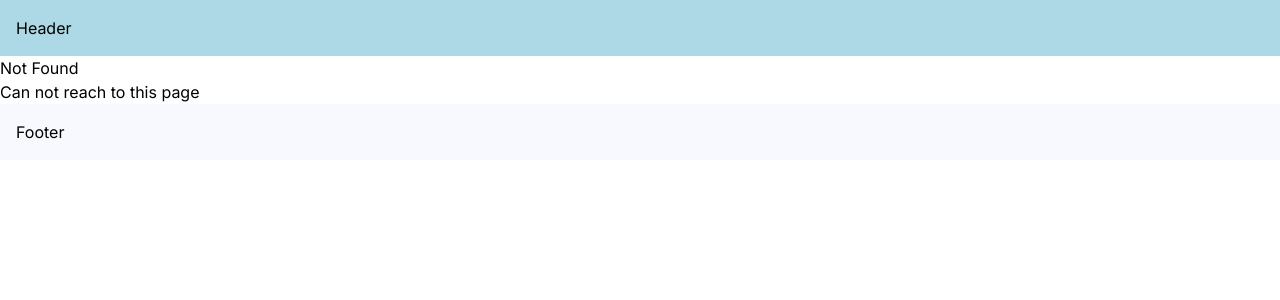
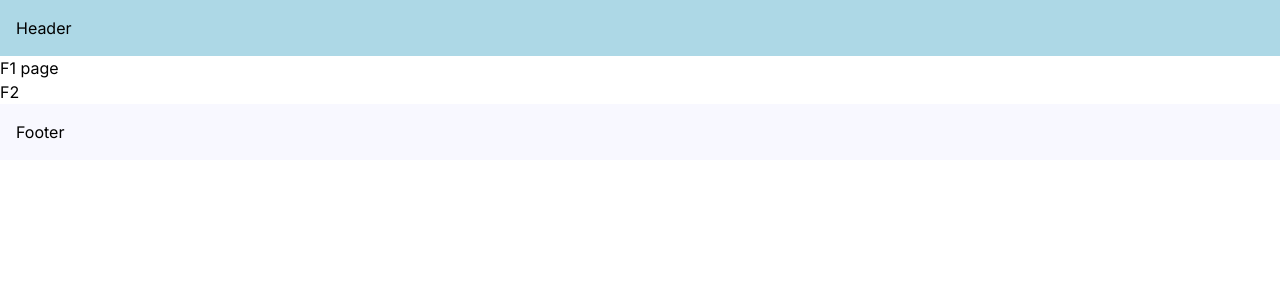
Before and after one commit to pradeep2165/nextjs14_app, a Next.js app: page /f1 in a window 1280 px wide. Before the commit this address had no page. Shown: the top 300 px of the page. Built offline with nearby package versions, Linux system fonts and the light colour scheme.

Commit message:
intercepting route 1

```diff
--- /dev/null
+++ b/src/app/f1/(.)f2/page.tsx
@@ -0,0 +1,3 @@
+export default function InterceptedF2() {
+  return <h1>(.) Intercepted F2 page</h1>;
+}
--- /dev/null
+++ b/src/app/f1/f2/page.tsx
@@ -0,0 +1,3 @@
+export default function F2() {
+  return <h1>F2 page</h1>;
+}
--- /dev/null
+++ b/src/app/f1/page.tsx
@@ -0,0 +1,10 @@
+import Link from "next/link";
+
+export default function F1() {
+  return (
+    <>
+      <h1>F1 page</h1>
+      <Link href="/f1/f2">F2</Link>
+    </>
+  );
+}
```
